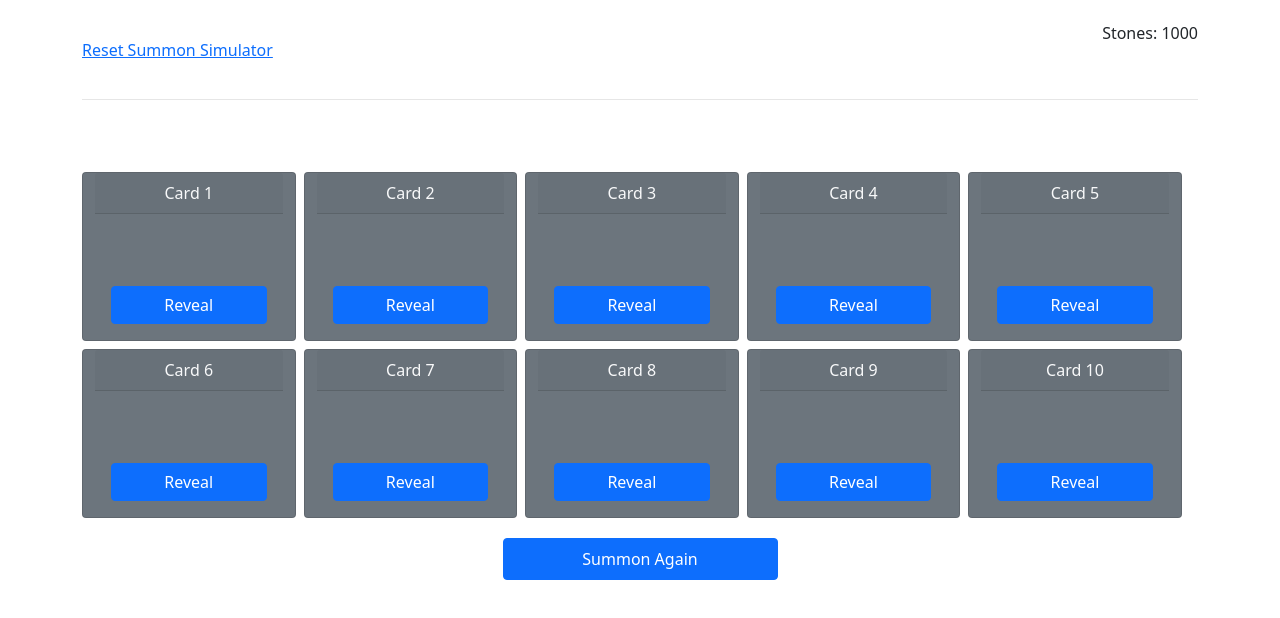
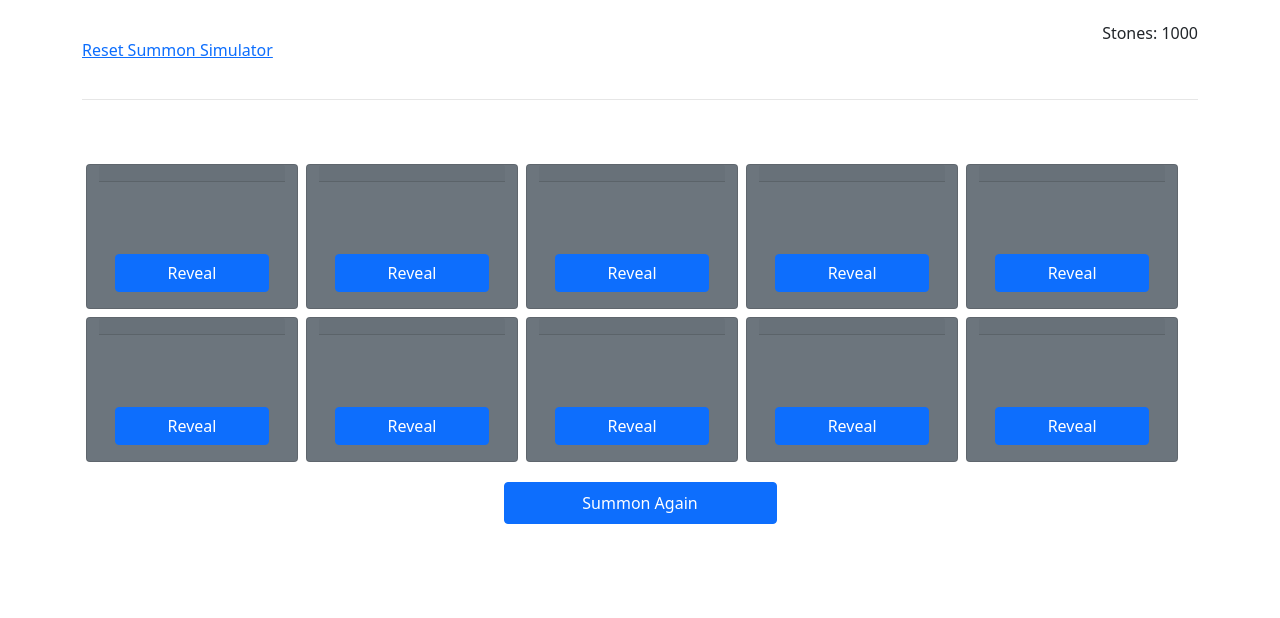
Before and after one commit to js075616/JSGachaSim, a React (Create React App) app in the folder frontend/: page / in a window 1280 px wide. Shown: the top 618 px of the page. Built offline with nearby package versions, Linux system fonts and the light colour scheme.

Commit message:
Changed cards to components and made them work

```diff
--- a/frontend/src/App.js
+++ b/frontend/src/App.js
@@ -1,20 +1,53 @@
+import React, { Component } from "react";
 import { BrowserRouter as Router, Routes, Route } from "react-router-dom";
 import Cards from "../src/components/Cards";
+// import Card from "../src/components/Card";
 import Header from "./components/Header";
 
-function App() {
+class App extends Component {
+  state = {
+    cards: [
+      { id: "card0", type: "SSR", cardNumber: 1, revealed: false },
+      { id: "card1", type: "SR", cardNumber: 1, revealed: false },
+      { id: "card2", type: "R", cardNumber: 1, revealed: false },
+      { id: "card3", type: "Featured SSR", cardNumber: 1, revealed: false },
+      { id: "card4", type: "R", cardNumber: 1, revealed: false },
+      { id: "card5", type: "R", cardNumber: 1, revealed: false },
+      { id: "card6", type: "SR", cardNumber: 1, revealed: false },
+      { id: "card7", type: "R", cardNumber: 1, revealed: false },
+      { id: "card8", type: "SR", cardNumber: 1, revealed: false },
+      { id: "card9", type: "Featured SSR", cardNumber: 1, revealed: false },
+    ],
+  };
+
+  handleClick = (card) => {
+    const cards = [...this.state.cards];
+    const index = cards.indexOf(card);
+    console.log("clicked");
+    cards[index] = { ...card };
+    cards[index].revealed = true;
+    this.setState({ cards });
+  };
+
+  render() {
     return (
       <>
         <Router>
           <div className="container">
             <Header />
             <Routes>
-            <Route path="/" element={<Cards />} />
+              <Route
+                path="/"
+                element={
+                  <Cards cards={this.state.cards} reveal={this.handleClick} />
+                }
+              />
             </Routes>
           </div>
         </Router>
       </>
     );
   }
+}
 
 export default App;
--- /dev/null
+++ b/frontend/src/components/Card.jsx
@@ -0,0 +1,57 @@
+import "bootstrap/dist/css/bootstrap.min.css";
+import React, { Component } from "react";
+import { Card, Button } from "react-bootstrap";
+
+class CardComponent extends Component {
+  //   constructor(props) {
+  //     super(props);
+  //   }
+
+  render() {
+    const { card } = this.props;
+    return (
+      <Card
+        bg={revealCardBG(card)}
+        id={card.id}
+        text="light"
+        style={{ width: "19%" }}
+        className="m-1"
+      >
+        <Card.Header>{cardTitle(card)}</Card.Header>
+        <Card.Body>
+          <Card.Title></Card.Title>
+          <Card.Text>
+            {!card.revealed && (
+              <Button
+                className="w-100 mt-5 btn"
+                type="submit"
+                id={card.id + "btn"}
+                onClick={() => this.props.reveal(this.props.card)}
+              >
+                Reveal
+              </Button>
+            )}
+          </Card.Text>
+        </Card.Body>
+      </Card>
+    );
+  }
+}
+
+function revealCardBG(card) {
+  if (card.revealed === true) {
+    if (card.type === "SSR") return "warning";
+    else if (card.type === "SR") return "primary";
+    else if (card.type === "R") return "info";
+    else if (card.type === "Featured SSR") return "success";
+  } else {
+    return "secondary";
+  }
+}
+
+function cardTitle(card) {
+  if (card.revealed === true) return card.type;
+  else return "\n";
+}
+
+export default CardComponent;
--- a/frontend/src/components/Cards.jsx
+++ b/frontend/src/components/Cards.jsx
@@ -1,30 +1,17 @@
 import "bootstrap/dist/css/bootstrap.min.css";
-import { Container, Card, Row, Button } from "react-bootstrap";
+import React, { Component } from "react";
+import { Container, Row, Button } from "react-bootstrap";
+import CardComponent from "./Card";
 
-function Cards() {
+class Cards extends Component {
+  render() {
+    const { cards, reveal } = this.props;
     return (
-    <div className="App">
-      <Container className="p-2">
+      <div className="Cards">
+        <Container className="">
           <Row>
-          {[0, 0, 0, 0, 0, 0, 0, 0, 0, 0].map((variant, idx) => (
-            <Card
-              bg="secondary"
-              key={idx}
-              id={idx}
-              text="light"
-              style={{ width: "19%" }}
-              className="m-1"
-            >
-              <Card.Header>Card {idx + 1} </Card.Header>
-              <Card.Body>
-                <Card.Title></Card.Title>
-                <Card.Text>
-                  <Button className="w-100 mt-5 btn" type="submit">
-                    Reveal
-                  </Button>
-                </Card.Text>
-              </Card.Body>
-            </Card>
+            {cards.map((card) => (
+              <CardComponent key={card.id} card={card} reveal={reveal} />
             ))}
           </Row>
           <Button className="w-25 m-3 p-2 btn">Summon Again</Button>
@@ -32,5 +19,6 @@ function Cards() {
       </div>
     );
   }
+}
 
 export default Cards;
```
Lines whose indentation alone changed are shown as unchanged.
